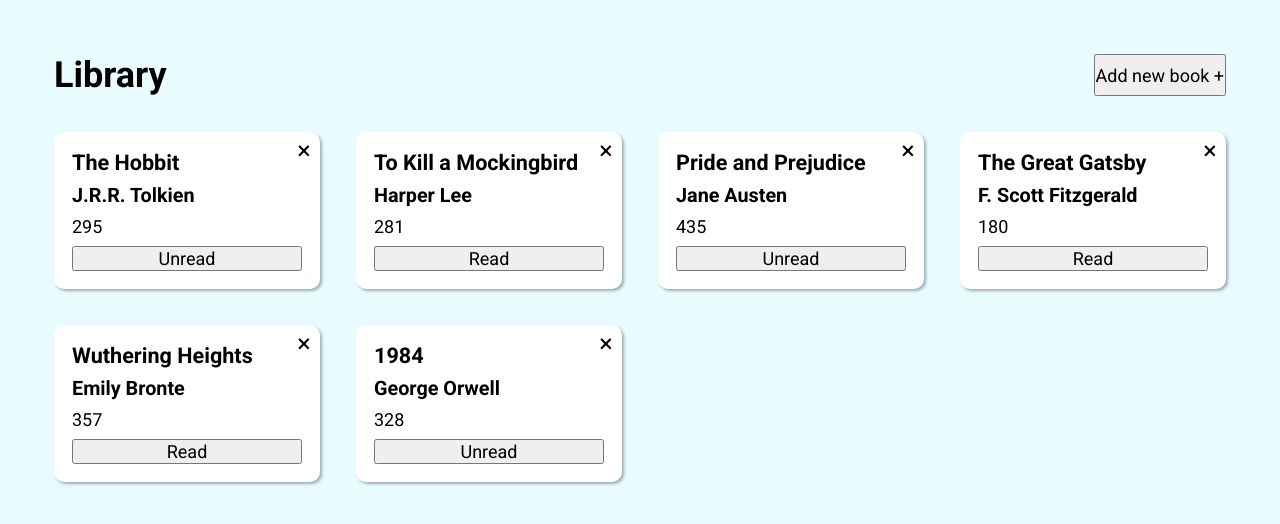
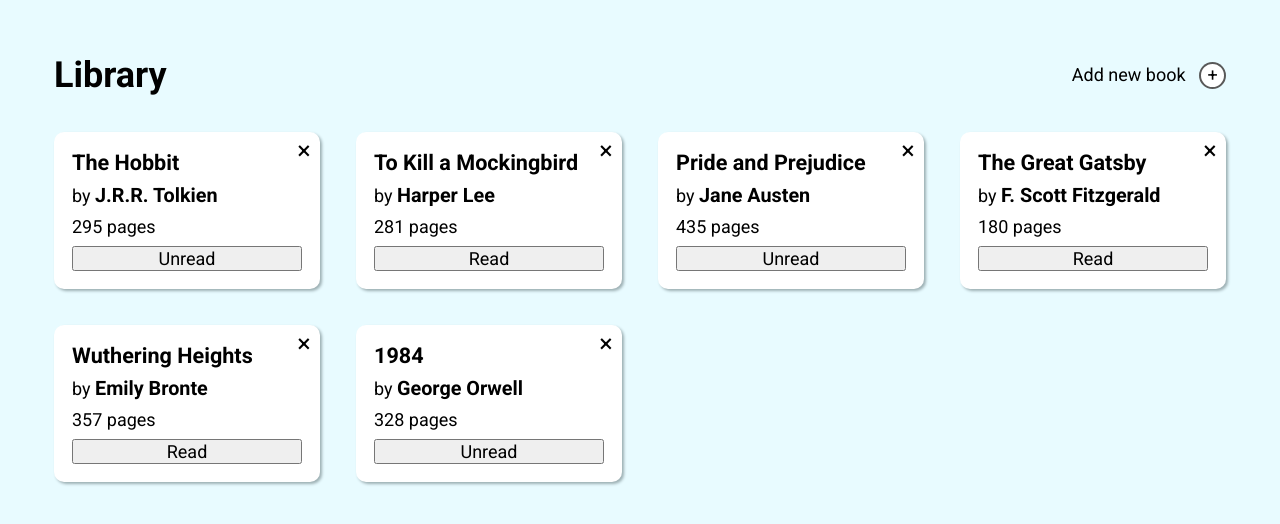
Before and after one commit to briksdaal/08-library, a website: page index.html in a window 1280 px wide. Drawn offline with Linux system fonts and the light colour scheme.

Commit message:
Style new book button and add "by"

```diff
--- a/script.js
+++ b/script.js
@@ -45,22 +45,27 @@ function populateLibrary() {
     const current = myLibrary[i];
     const bookCard = document.createElement('div');
     const title = document.createElement('h2');
+    const by = document.createElement('span');
     const author = document.createElement('h3');
     const pages = document.createElement('p');
     const readBtn = document.createElement('button');
     const removeBtn = document.createElement('button');
 
     title.textContent = current.title;
+    by.textContent = 'by ';
     author.textContent = current.author;
-    pages.textContent = current.pages;
+    pages.textContent = `${current.pages} pages`;
     readBtn.textContent = current.read ? 'Read' : 'Unread';
     removeBtn.textContent = '×';
 
     bookCard.classList.add('book-card');
     bookCard.dataset.index = i;
+    const rowDiv = document.createElement('div');
     bookCard.appendChild(title);
     bookCard.appendChild(removeBtn).classList.add('remove-book');
-    bookCard.appendChild(author);
+    rowDiv.appendChild(by);
+    rowDiv.appendChild(author);
+    bookCard.appendChild(rowDiv);
     bookCard.appendChild(pages);
     bookCard.appendChild(readBtn).classList.add('read-btn');
     readBtn.addEventListener('click', (e) => toggleReadStatus(e.target));
--- a/style.css
+++ b/style.css
@@ -49,6 +49,21 @@ body {
   justify-content: space-between;
 }
 
+.header button {
+    border: none;
+    background-color: var(--main-bg-color);
+}
+
+.header button span{
+    display: inline-block;
+    margin-left: 0.5rem;
+    border: 2px solid var(--transparent-black-color);
+    background-color: var(--white-color);
+    width: 1.5rem;
+    height: 1.5rem;
+    border-radius: 50%;
+}
+
 .books-container {
   display: grid;
   grid-template-columns: repeat(auto-fill, minmax(250px, 1fr));
@@ -59,12 +74,20 @@ body {
 .book-card {
   display: grid;
   position: relative;
-  /* grid-templaate-columns: 1fr auto; */
   row-gap: 0.5rem;
   padding: 1rem;
   background-color: var(--white-color);
   border-radius: 10px;
   box-shadow: var(--shadow-color) 2px 2px 3px 0px;
+}
+
+.book-card.transparent {
+    opacity: 0;
+    transition: opacity 0.3s ease-in-out;;
+}
+
+.book-card h3 {
+    display: inline-block;
 }
 
 .book-card .remove-book {
@@ -77,24 +100,6 @@ body {
   line-height: 1rem;
   font-size: 1.4rem;
 }
-
-.book-card.transparent {
-    opacity: 0;
-    transition: opacity 0.3s ease-in-out;;
-}
-
-/* .book-card h3, .book-card p, .book-card .read-btn {
-    grid-column: span 2;
-} */
-
-/* .read-btn {
-  justify-self: start;
-  align-self: end;
-}
-
-.remove-book {
-  justify-self: end;
-} */
 
 .modal {
   position: absolute;
```
